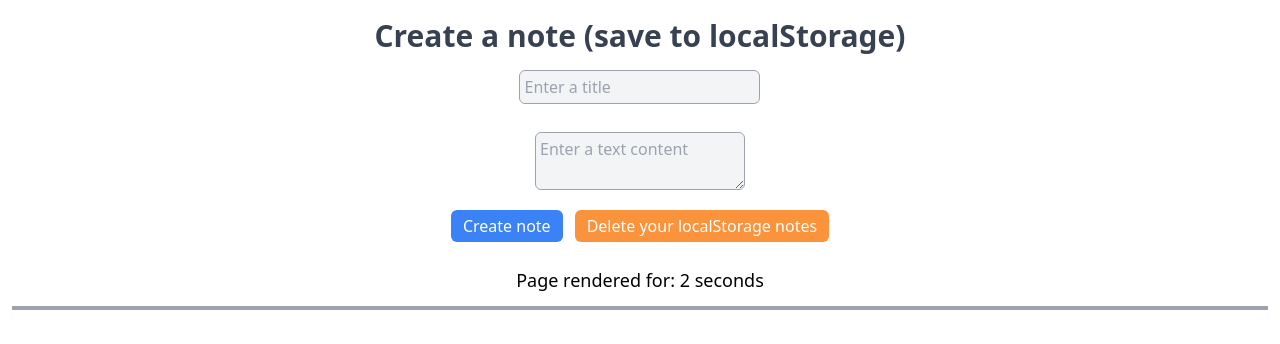
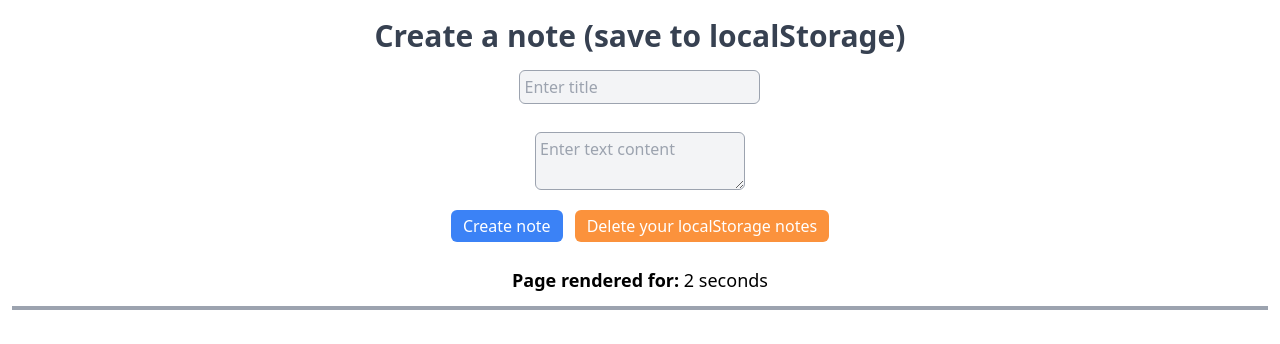
Before and after one commit to ntzolov/playground-projects, a React (Vite) app in the folder typescript-playground/: page / in a window 1280 px wide. Shown: the part 405-749 px from the top of the page. Built offline with nearby package versions, Linux system fonts and the light colour scheme.

Commit message:
small changes

```diff
--- a/typescript-playground/src/components/bubblesSection/Bubble.tsx
+++ b/typescript-playground/src/components/bubblesSection/Bubble.tsx
@@ -5,8 +5,6 @@ export default function Bubble({
   bubbleColor: string;
   bubbleSize: number;
 }) {
-  console.log(bubbleSize, bubbleColor);
-
   return (
     <div
       style={{
--- a/typescript-playground/src/components/notes/ToDo.tsx
+++ b/typescript-playground/src/components/notes/ToDo.tsx
@@ -43,7 +43,6 @@ export default function ToDo() {
   useEffect(() => {
     if (notes.length > 0) {
       localStorage.setItem("notes", JSON.stringify(notes));
-      console.log(notes);
     }
   }, [notes]);
 
@@ -66,7 +65,7 @@ export default function ToDo() {
         <div className="flex flex-col items-center gap-2">
           <label htmlFor="title"></label>
           <input
-            placeholder="Enter a title"
+            placeholder="Enter title"
             type="text"
             id="title"
             name="title"
@@ -77,7 +76,7 @@ export default function ToDo() {
         <div className="flex flex-col items-center gap-2">
           <label htmlFor="content"></label>
           <textarea
-            placeholder="Enter a text content"
+            placeholder="Enter text content"
             id="content"
             name="content"
             className="rounded-md border border-gray-400 bg-gray-100 p-1"
@@ -106,7 +105,7 @@ export default function ToDo() {
         ))}
       </div>
       <p>
-        Page rendered for:{" "}
+        <span className="font-semibold">Page rendered for:</span>{" "}
         {secondsOnline < 60
           ? secondsOnline
           : `${Math.floor(secondsOnline / 60)} minutes and ${secondsOnline % 60} seconds`}{" "}
```
